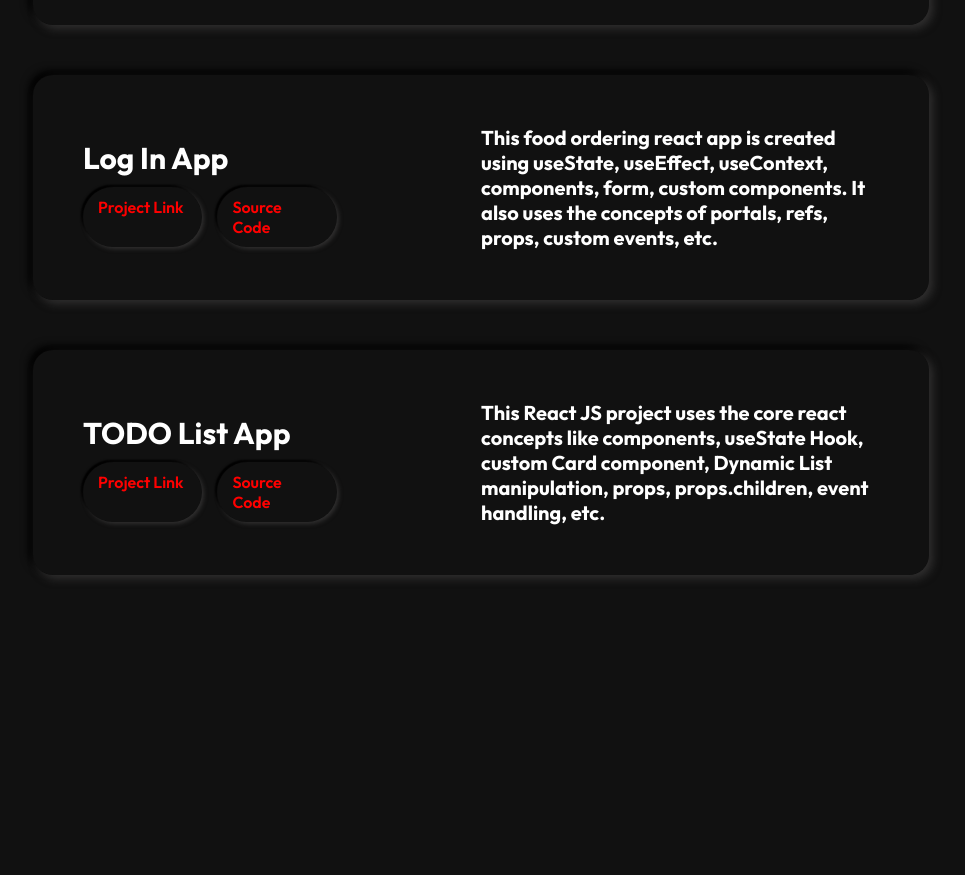
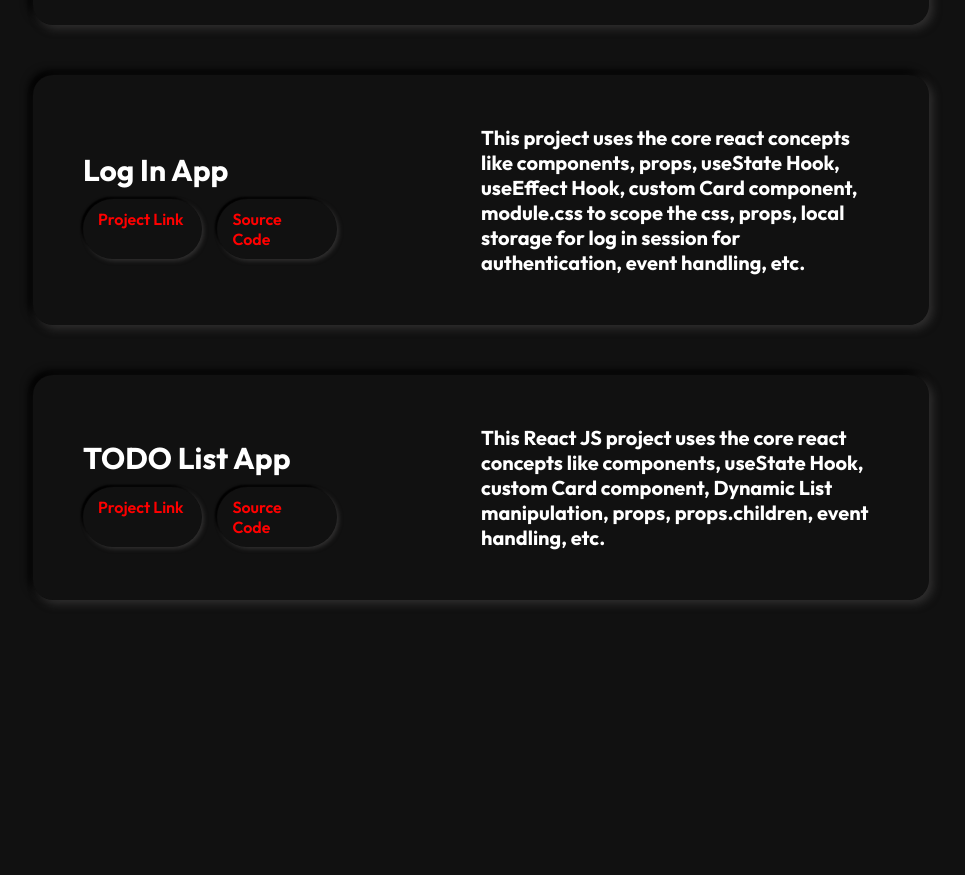
Before and after one commit to ambervector/react-portfolio, a React (Create React App) app: page /projects in a window 1280 px wide. Shown: the part 1680-2555 px from the top of the page, without its empty margins (159-1124 px from the left). Built offline with nearby package versions, Linux system fonts and the light colour scheme.

Commit message:
added the correct text content for Login App

```diff
--- a/src/components/ReactProjects.jsx
+++ b/src/components/ReactProjects.jsx
@@ -26,7 +26,7 @@ const reactProjects = [
     project_link: "https://react-login-page-project.netlify.app/",
     github_link: "https://github.com/ambervector/react-login-practice",
     description:
-      "This food ordering react app is created using useState, useEffect, useContext, components, form, custom components. It also uses the concepts of portals, refs, props, custom events, etc.",
+      "This project uses the core react concepts like components, props, useState Hook, useEffect Hook, custom Card component, module.css to scope the css, props, local storage for log in session for authentication, event handling, etc.",
   },
 
   {
```
